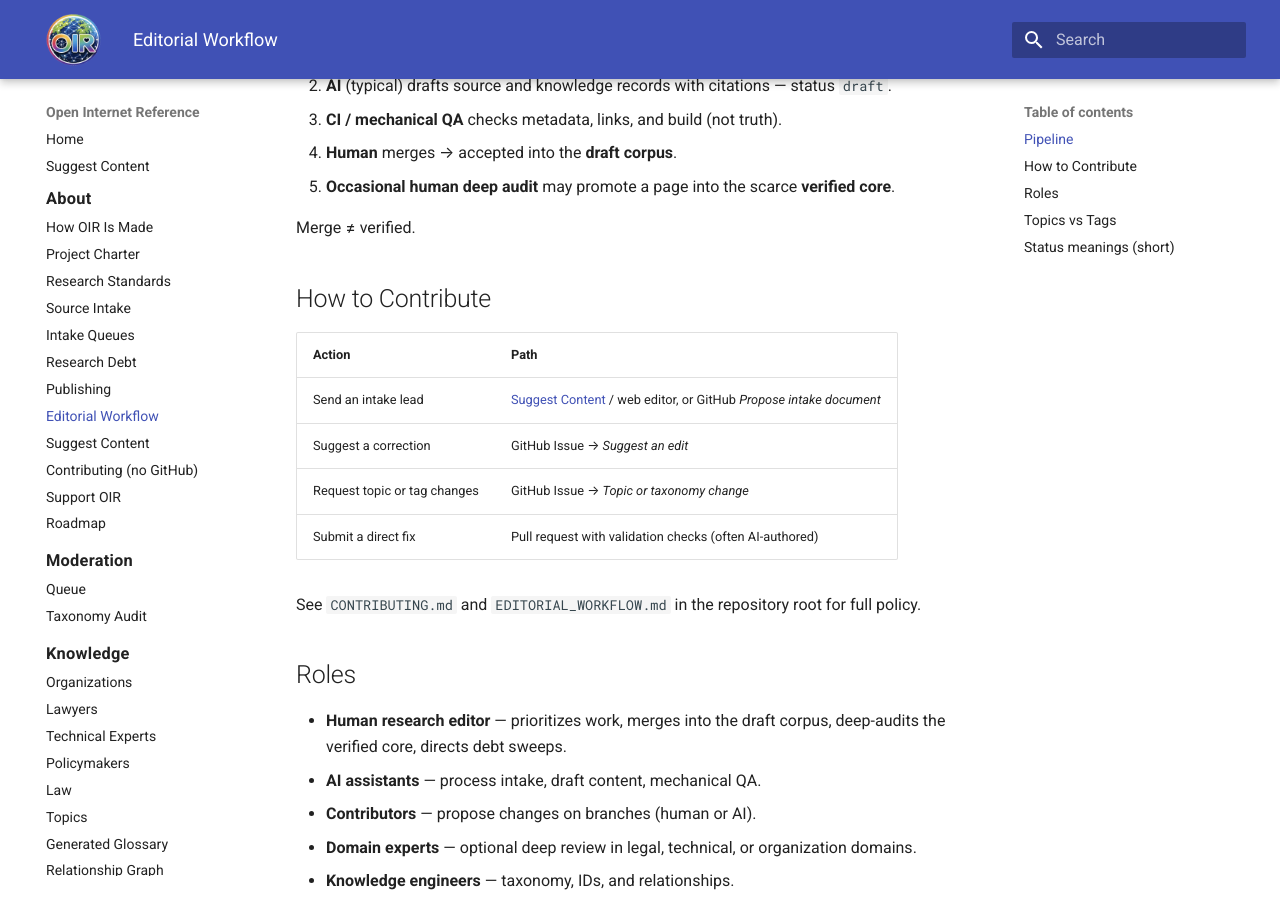
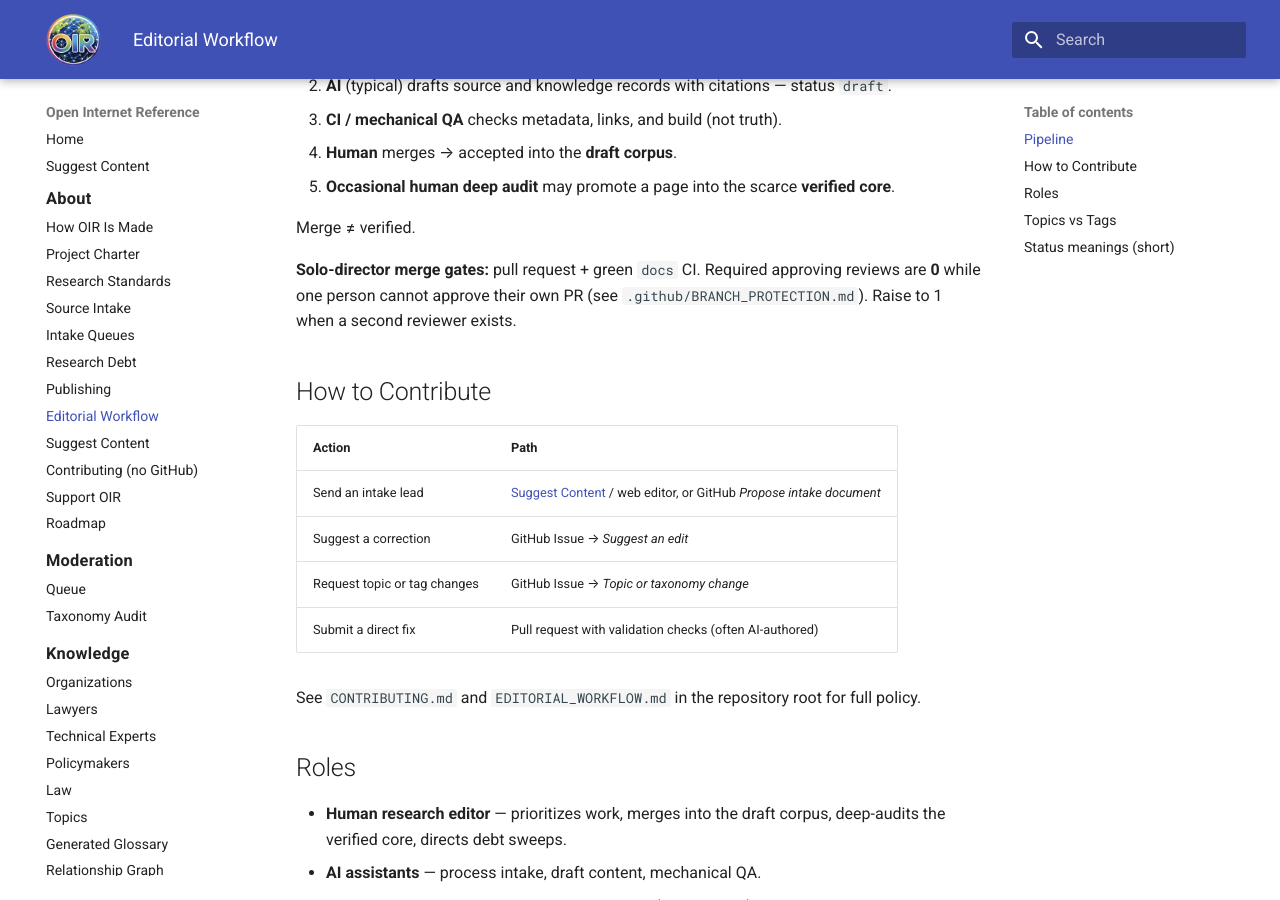
Before and after one commit to itsmeront/open-internet-reference, an MkDocs documentation site: the page built from website/about/editorial-workflow.md, in a window 1280 px wide and 900 px high, scrolled down 355 px. Built offline with MkDocs 1.6.1 and Material for MkDocs 9.7.7, drawn with Linux system fonts in a browser that asks for light colours.

Commit message:
Document solo-director branch protection (approvals = 0)
Align BRANCH_PROTECTION and workflow docs with live ruleset: require PR + docs CI, not self-approval.

```diff
--- a/website/about/editorial-workflow.md
+++ b/website/about/editorial-workflow.md
@@ -13,6 +13,8 @@ Production model: **[human-directed, AI-processed, source-bound](how-we-work.md)
 5. **Occasional human deep audit** may promote a page into the scarce **verified core**.
 
 Merge ≠ verified.
+
+**Solo-director merge gates:** pull request + green `docs` CI. Required approving reviews are **0** while one person cannot approve their own PR (see `.github/BRANCH_PROTECTION.md`). Raise to 1 when a second reviewer exists.
 
 ## How to Contribute
 
```
Also changed, not shown: CHANGELOG.md (+1 -0 lines), EDITORIAL_WORKFLOW.md (+2 -2 lines), .github/BRANCH_PROTECTION.md, 1 other file.
